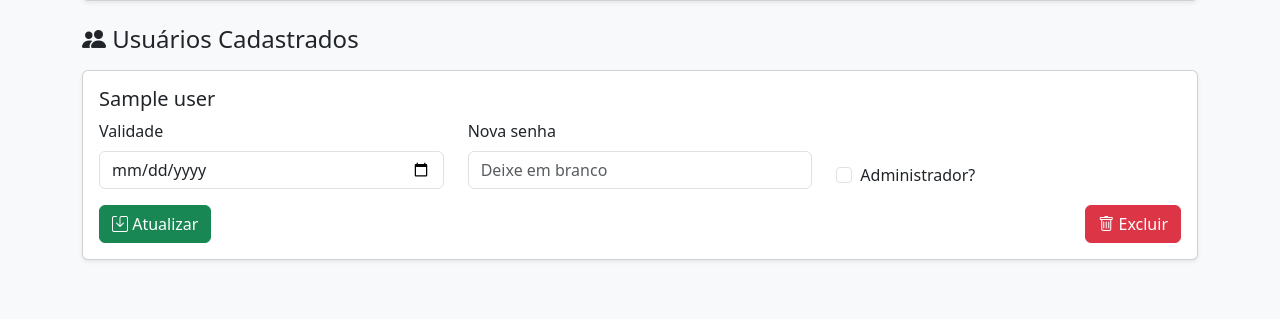
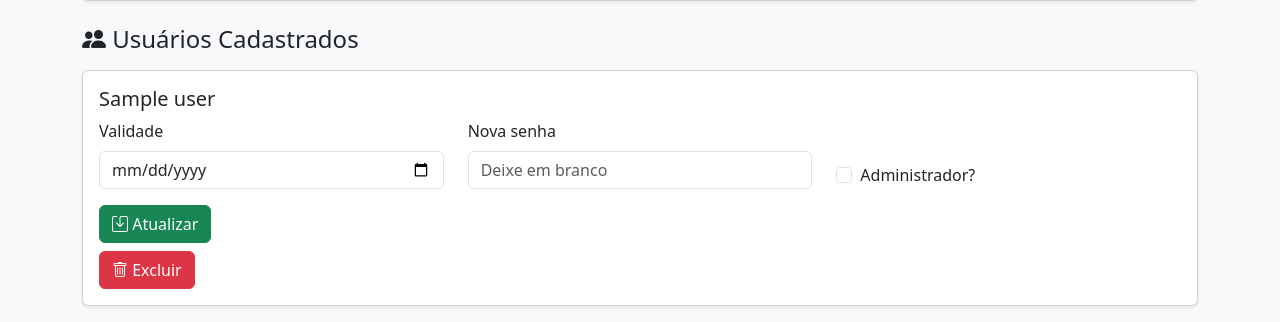
Before and after one commit to Luizwagner13/SIAMC, a Flask app: template templates/admin.html in a window 1280 px wide. Shown: the part 481-803 px from the top of the page. Before the commit the page ends 744 px from the top, so only its background shows below. Run offline with Flask 3, Linux system fonts and the light colour scheme; the template is opened without the code that fills it: most values are stand-ins (such as "Sample title", 1, 10 or a date in 2020); parts of the project's set-up code (start-up, migrations or seed data) failed here and were passed over.

Commit message:
Add files via upload

```diff
--- a/templates/admin.html
+++ b/templates/admin.html
@@ -63,6 +63,8 @@
         {% for nome, dados in users.items() %}
         <div class="card mb-3 shadow-sm">
             <div class="card-body">
+
+                <!-- Formulário de Atualizar -->
                 <form method="POST">
                     <input type="hidden" name="acao" value="editar">
                     <input type="hidden" name="username" value="{{ nome }}">
@@ -85,17 +87,18 @@
                         </div>
                     </div>
 
-                    <div class="d-flex justify-content-between">
                     <button type="submit" class="btn btn-success"><i class="bi bi-save"></i> Atualizar</button>
+                </form>
+
+                <!-- Formulário de Excluir -->
                 {% if nome != session['user'] %}
-                        <form method="POST" class="d-inline-block">
+                <form method="POST" class="mt-2">
                     <input type="hidden" name="acao" value="excluir">
                     <input type="hidden" name="username" value="{{ nome }}">
                     <button type="submit" class="btn btn-danger"><i class="bi bi-trash"></i> Excluir</button>
                 </form>
                 {% endif %}
-                    </div>
-                </form>
+
             </div>
         </div>
         {% endfor %}
--- a/users.json
+++ b/users.json
@@ -4,9 +4,3 @@
     "valid_until": "2099-12-31",
     "is_admin": true
   },
-  "LUIZ": {
-    "password": "scrypt:32768:8:1$mW1FY320yRR4erLq$b6c4488a61e4b7930b1d3bbda0c7153dde861411afc4fd82e50b6f9d58bcf31052f2daea52ccb8bbb870e9ef659483e97933be3e72cf2865af68aa347176e688",
-    "valid_until": "2025-06-28",
-    "is_admin": false
-  }
-}
```
Lines whose indentation alone changed are shown as unchanged.
